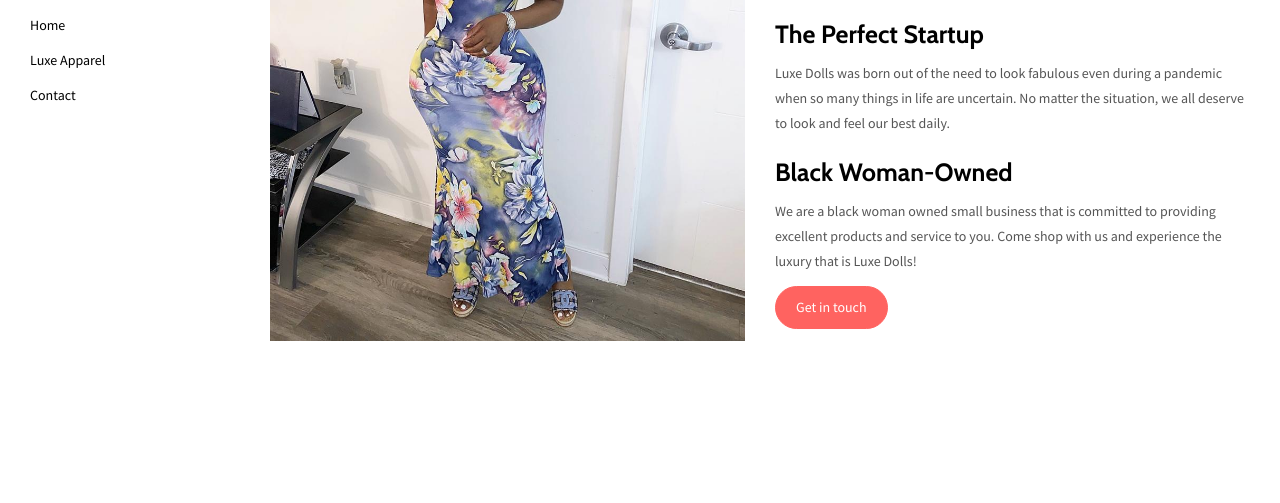
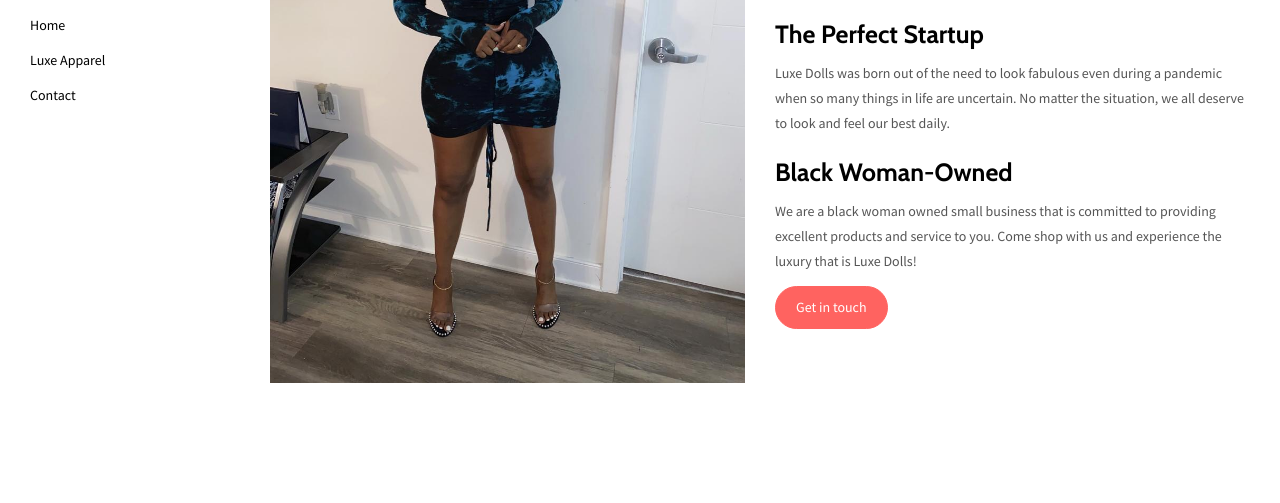
Before and after one commit to Coachbre/LuxeTheBrand, a plain HTML site: page about.html in a window 1280 px wide. Shown: the part 167-670 px from the top of the page. Drawn offline with nearby package versions, Linux system fonts and the light colour scheme.

Commit message:
Update about.html

```diff
--- a/about.html
+++ b/about.html
@@ -74,7 +74,7 @@
 
 <div class="row">
   <div class="col-xs-12 col-md-6">
-    <img class="img-responsive" alt="" src="./assets/images/img-10.jpg">
+    <img class="img-responsive" alt="" src="./assets/images/img-06.jpg">
   </div>
   <div class="col-xs-12 col-md-6">
     <h1>About Luxe Dolls</h1>
```
